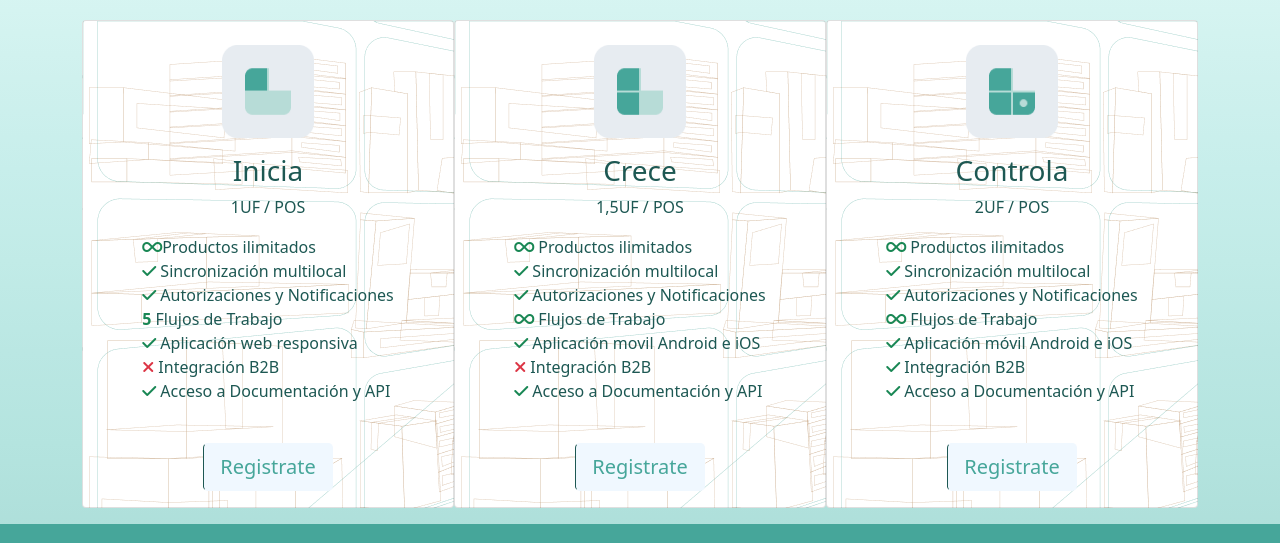
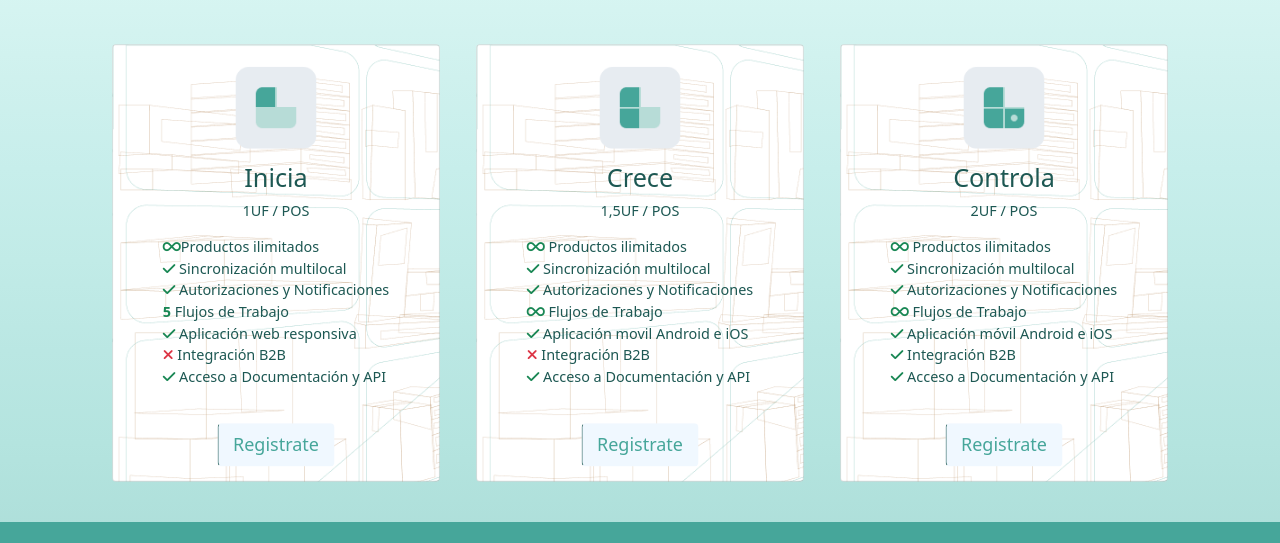
Before and after one commit to Sofia-CanalesMoya/proyecto_bodegaenlinea, a website: page pages/planes.html in a window 1280 px wide. Shown: the part 196-739 px from the top of the page. Drawn offline with Linux system fonts and the light colour scheme.

Commit message:
agregado de animacion

```diff
--- a/pages/planes.html
+++ b/pages/planes.html
@@ -51,8 +51,8 @@
       <h1>Elige el plan que se acomode a tu negocio</h1>
       <h2>Planes</h2>
     </div>
-    <section class="container d-flex flex-wrap col-12">
-      <div class="card mb-3 d-flex flex-column align-items-center col-12 col-xl-4">
+    <section class="container d-flex flex-wrap col-12 gx-4">
+      <div class="card mb-3 d-flex flex-column align-items-center col-12 col-xl-4 contenedorPlan">
         <img class="card-img-top w-25 mt-4" src="../assets/img/plan-uno.png" alt="Card image cap">
         <div class="card-body">
           <h3 class="card-title">Inicia</h3>
@@ -83,7 +83,7 @@
           <a href="#" class="btn buttonWhite btn-lg mt-4">Registrate</a>
         </div>
       </div>
-      <div class="card mb-3 d-flex flex-column align-items-center col-12 col-xl-4">
+      <div class="card mb-3 d-flex flex-column align-items-center col-12 col-xl-4 contenedorPlan">
         <img class="card-img-top w-25 mt-4" src="../assets/img/plan-dos.png" alt="Card image cap">
         <div class="card-body">
           <h3 class="card-title">Crece</h3>
@@ -114,7 +114,7 @@
           <a href="#" class="btn buttonWhite btn-lg mt-4">Registrate</a>
         </div>
       </div>
-      <div class="card mb-3 d-flex flex-column align-items-center col-12 col-xl-4">
+      <div class="card mb-3 d-flex flex-column align-items-center col-12 col-xl-4 contenedorPlan">
         <img class="card-img-top w-25 mt-4" src="../assets/img/plan-tres.png" alt="Card image cap">
         <div class="card-body">
           <h3 class="card-title">Controla</h3>
--- a/scss/_footer.scss
+++ b/scss/_footer.scss
@@ -2,12 +2,11 @@
     background-color: $color_terciario;
     color: $color_secundario;
     width: map-get($porcentajes, 100);
+    h4{
+        margin-left:$medida_20px;
+    }
     a{
         color: $color_secundario;
         margin-left:$medida_20px;
     }
 }
-
-h4{
-    margin-left:$medida_20px;
-}
--- /dev/null
+++ b/scss/_mainplanes.scss
@@ -0,0 +1,8 @@
+.contenedorPlan {
+    transform: scale(0.9);
+    transition: transform 1s;
+        &:hover{
+             transform: scale(1);
+             box-shadow: 0 4px 8px 0 #88888898;
+        }
+}
--- a/scss/estilos.scss
+++ b/scss/estilos.scss
@@ -6,4 +6,5 @@
 @import "utilitarias.scss";
 @import "header.scss";
 @import "main.scss";
+@import "mainplanes.scss";
 @import "footer.scss";
```
Also changed, not shown: css/estilos.css, 1 other file.
